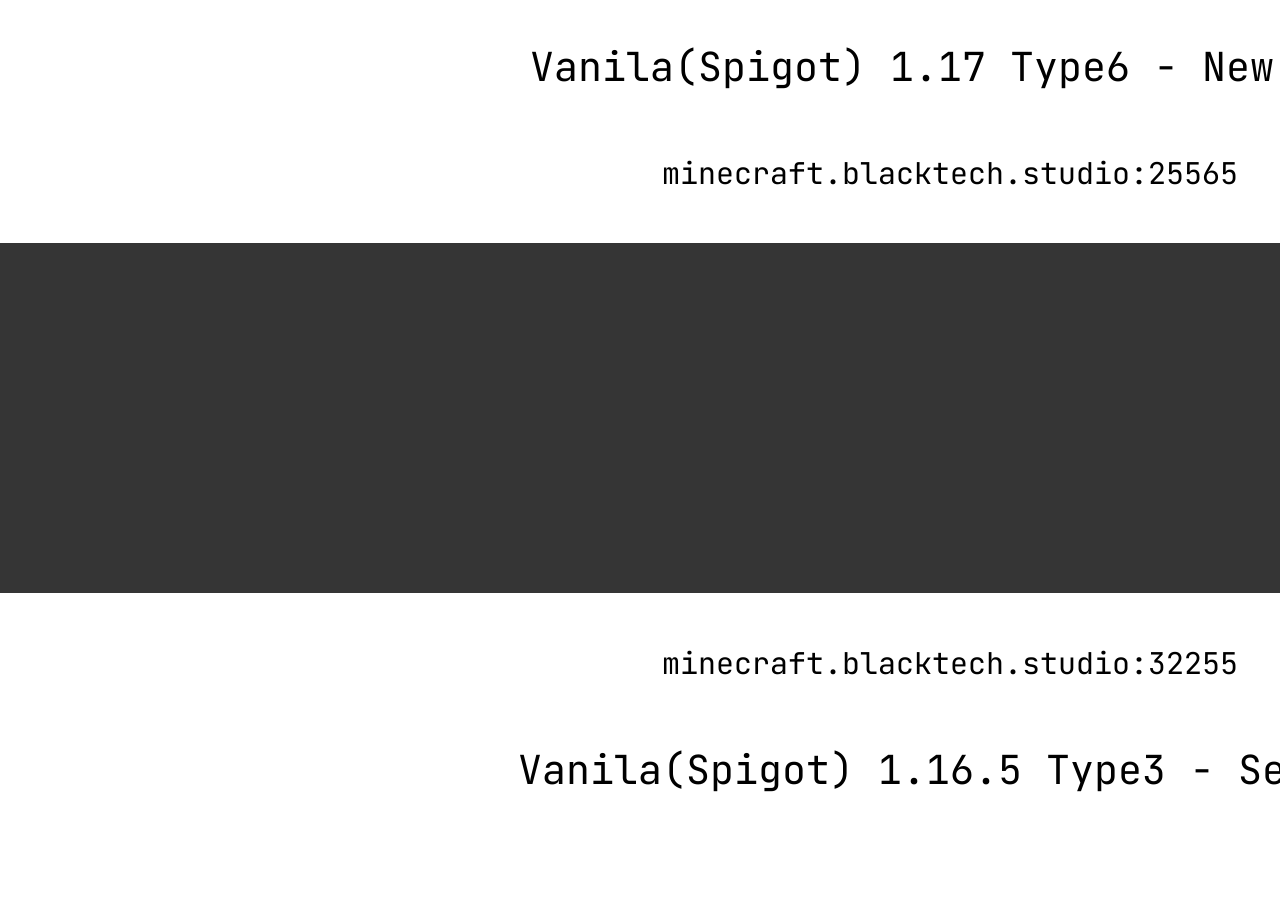
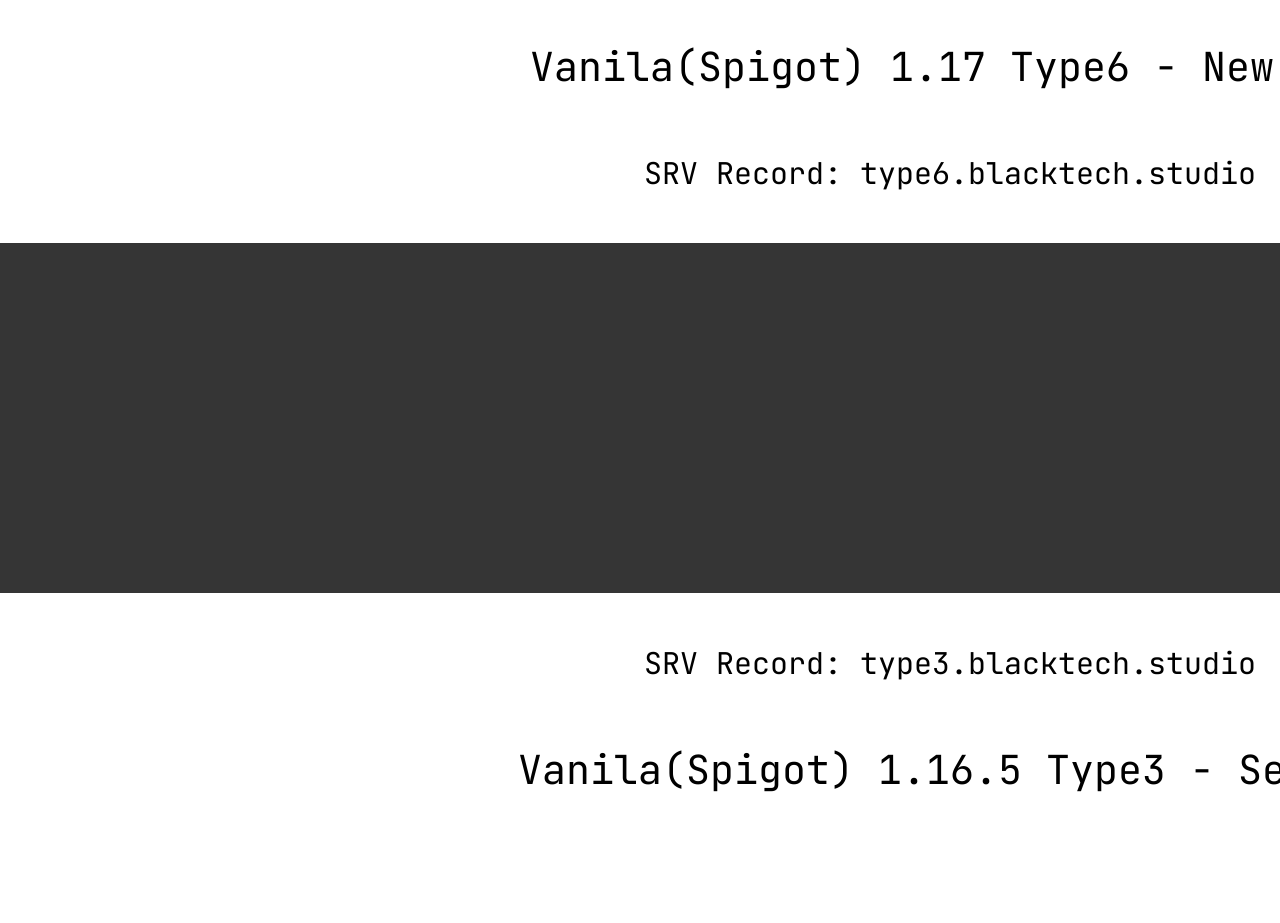
Before and after one commit to Alceatraz/site-www-blacktech-studio, a plain HTML site: page index.html in a window 1280 px wide. Shown: the part 6780-7703 px from the top of the page. Drawn offline with Linux system fonts and the light colour scheme.

Commit message:
SRV record

```diff
--- a/index.html
+++ b/index.html
@@ -453,8 +453,8 @@
     <div class="minecraft-wrapper">
         <div class="minecraft-picture"></div>
         <div class="minecraft-server-text minecraft-server-title minecraft-server-title-1">Vanila(Spigot) 1.17 Type6 - New ERA</div>
-        <div class="minecraft-server-text minecraft-server-address minecraft-server-address-1">minecraft.blacktech.studio:25565</div>
-        <div class="minecraft-server-text minecraft-server-address minecraft-server-address-2">minecraft.blacktech.studio:32255</div>
+        <div class="minecraft-server-text minecraft-server-address minecraft-server-address-1">SRV Record: type6.blacktech.studio</div>
+        <div class="minecraft-server-text minecraft-server-address minecraft-server-address-2">SRV Record: type3.blacktech.studio</div>
         <div class="minecraft-server-text minecraft-server-title minecraft-server-title-2">Vanila(Spigot) 1.16.5 Type3 - Secret </div>
     </div>
 </div>
```
